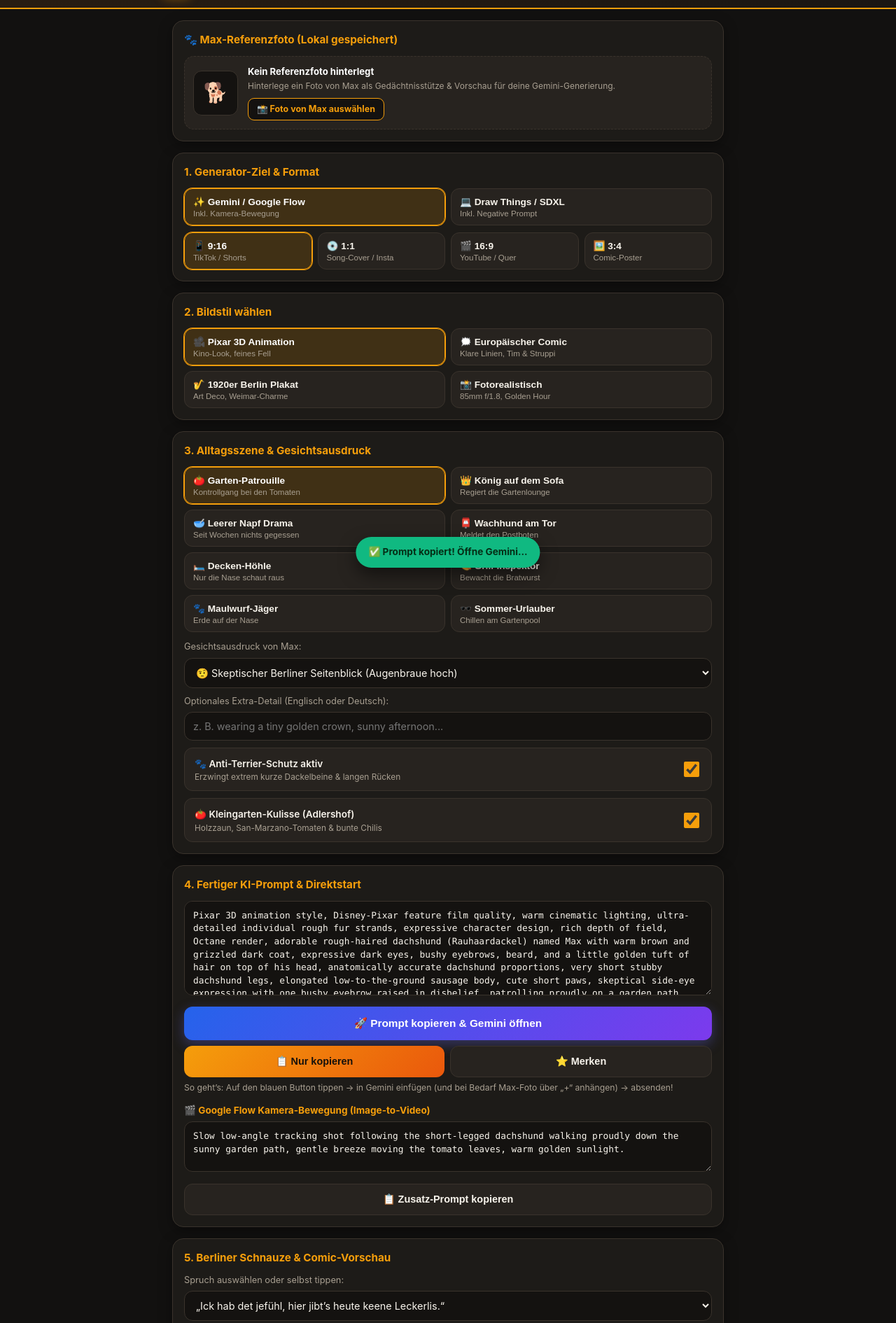
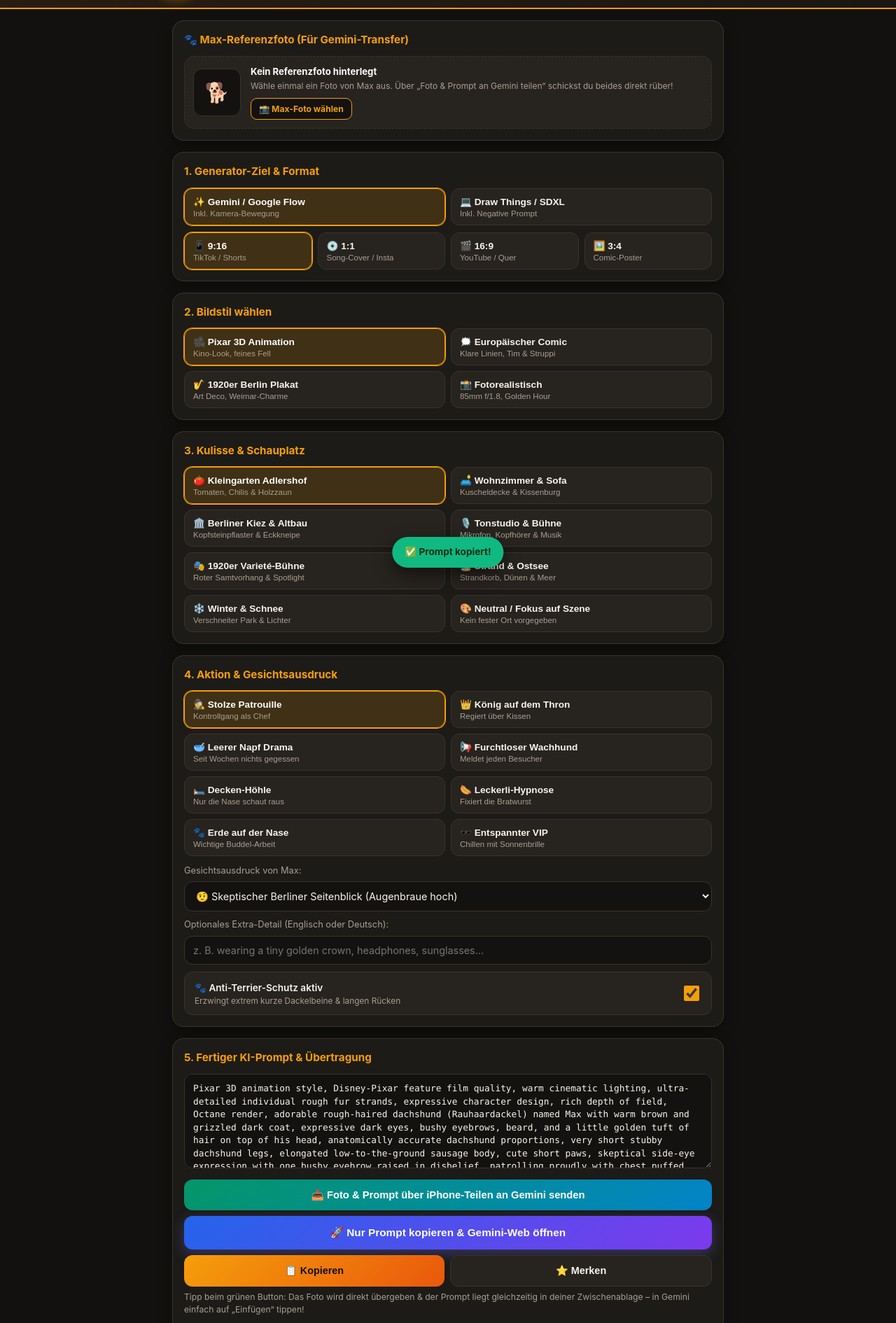
Before and after one commit to Gonzo-Sixty-Five/Dackel-Max-Comic-Studio, a plain HTML site: page index.html in a window 1280 px wide. Shown: the part 69-1959 px from the top of the page at 70% size. Drawn offline with Linux system fonts and the light colour scheme.

Commit message:
Update index.html

```diff
--- a/index.html
+++ b/index.html
@@ -19,8 +19,6 @@
       --cream: #f8f4ec;
       --muted: #a89f91;
       --green: #10b981;
-      --gemini-blue: #3b82f6;
-      --gemini-purple: #8b5cf6;
     }
 
     * {
@@ -134,8 +132,8 @@
     }
 
     .ref-thumb {
-      width: 64px;
-      height: 64px;
+      width: 68px;
+      height: 68px;
       border-radius: 12px;
       background: #141210;
       border: 1px solid var(--border);
@@ -170,15 +168,21 @@
       display: block;
     }
 
+    .ref-actions {
+      display: flex;
+      flex-wrap: wrap;
+      gap: 6px;
+      margin-top: 8px;
+    }
+
     .file-label {
       display: inline-block;
-      margin-top: 8px;
       background: #141210;
       border: 1px solid var(--amber);
       color: var(--amber);
-      padding: 6px 12px;
+      padding: 6px 11px;
       border-radius: 9px;
-      font-size: 0.78rem;
+      font-size: 0.76rem;
       font-weight: 700;
       cursor: pointer;
     }
@@ -328,6 +332,15 @@
       font-size: 0.96rem;
       padding: 15px 16px;
       box-shadow: 0 6px 18px rgba(99, 102, 241, 0.35);
+    }
+
+    .btn-share {
+      width: 100%;
+      flex-basis: 100%;
+      background: linear-gradient(135deg, #059669 0%, #0284c7 100%);
+      color: #fff;
+      font-size: 0.92rem;
+      padding: 13px 16px;
     }
 
     .btn-primary {
@@ -518,15 +531,17 @@
     <!-- 0. Referenzfoto von Max -->
     <section class="card">
       <div class="card-title">
-        <span>🐾 Max-Referenzfoto (Lokal gespeichert)</span>
+        <span>🐾 Max-Referenzfoto (Für Gemini-Transfer)</span>
       </div>
       <div class="ref-box">
         <div class="ref-thumb" id="refThumb">🐕</div>
         <div class="ref-info">
           <strong id="refStatusTitle">Kein Referenzfoto hinterlegt</strong>
-          <span id="refStatusSub">Hinterlege ein Foto von Max als Gedächtnisstütze & Vorschau für deine Gemini-Generierung.</span>
-          <label class="file-label" for="refPhotoInput">📸 Foto von Max auswählen</label>
-          <input type="file" id="refPhotoInput" accept="image/*" style="display:none;" />
+          <span id="refStatusSub">Wähle einmal ein Foto von Max aus. Über „Foto & Prompt an Gemini teilen“ schickst du beides direkt rüber!</span>
+          <div class="ref-actions">
+            <label class="file-label" for="refPhotoInput">📸 Max-Foto wählen</label>
+            <input type="file" id="refPhotoInput" accept="image/*" style="display:none;" />
+          </div>
         </div>
       </div>
     </section>
@@ -592,10 +607,18 @@
       </div>
     </section>
 
-    <!-- 3. Szene & Gesichtsausdruck -->
+    <!-- 3. Kulisse / Umgebung -->
     <section class="card">
       <div class="card-title">
-        <span>3. Alltagsszene & Gesichtsausdruck</span>
+        <span>3. Kulisse & Schauplatz</span>
+      </div>
+      <div class="pill-group" id="settingGroup"></div>
+    </section>
+
+    <!-- 4. Szene & Gesichtsausdruck -->
+    <section class="card">
+      <div class="card-title">
+        <span>4. Aktion & Gesichtsausdruck</span>
       </div>
       <div class="scene-grid" id="sceneGroup"></div>
 
@@ -606,7 +629,7 @@
         <select id="expressionSelect">
           <option value="skeptical">🤨 Skeptischer Berliner Seitenblick (Augenbraue hoch)</option>
           <option value="begging">🥺 Unwiderstehlicher Dackelblick (große Kulleraugen)</option>
-          <option value="proud">👑 Stolzer Kleingarten-Chef (Brust raus)</option>
+          <option value="proud">👑 Stolzer Chef-Blick (Brust raus)</option>
           <option value="sleepy">😴 Tiefenentspannt & verschlafen</option>
           <option value="barking">📢 Lautstark bellender Wachhund</option>
         </select>
@@ -616,7 +639,7 @@
         <label for="customExtra" style="display:block; font-size:0.8rem; color:var(--muted); margin-bottom:6px;">
           Optionales Extra-Detail (Englisch oder Deutsch):
         </label>
-        <input type="text" id="customExtra" placeholder="z. B. wearing a tiny golden crown, sunny afternoon..." />
+        <input type="text" id="customExtra" placeholder="z. B. wearing a tiny golden crown, headphones, sunglasses..." />
       </div>
 
       <div class="toggle-row">
@@ -626,33 +649,28 @@
         </div>
         <input type="checkbox" id="shortLegsToggle" checked />
       </div>
-
-      <div class="toggle-row">
-        <div>
-          <label for="gardenBgToggle">🍅 Kleingarten-Kulisse (Adlershof)</label>
-          <small>Holzzaun, San-Marzano-Tomaten & bunte Chilis</small>
-        </div>
-        <input type="checkbox" id="gardenBgToggle" checked />
-      </div>
     </section>
 
-    <!-- 4. Fertiger Prompt & Gemini-Direktstart -->
+    <!-- 5. Fertiger Prompt & Gemini-Transfer -->
     <section class="card">
       <div class="card-title">
-        <span>4. Fertiger KI-Prompt & Direktstart</span>
+        <span>5. Fertiger KI-Prompt & Übertragung</span>
       </div>
       <textarea id="promptOutput" readonly></textarea>
 
       <div class="btn-row">
+        <button type="button" class="btn btn-share" id="sharePhotoPromptBtn">
+          📤 Foto & Prompt über iPhone-Teilen an Gemini senden
+        </button>
         <button type="button" class="btn btn-gemini" id="openGeminiBtn">
-          🚀 Prompt kopieren & Gemini öffnen
+          🚀 Nur Prompt kopieren & Gemini-Web öffnen
         </button>
-        <button type="button" class="btn btn-primary" id="copyPromptBtn">📋 Nur kopieren</button>
+        <button type="button" class="btn btn-primary" id="copyPromptBtn">📋 Kopieren</button>
         <button type="button" class="btn btn-secondary" id="saveFavBtn">⭐ Merken</button>
       </div>
 
       <div class="helper-note">
-        So geht’s: Auf den blauen Button tippen → in Gemini einfügen (und bei Bedarf Max-Foto über „+“ anhängen) → absenden!
+        Tipp beim grünen Button: Das Foto wird direkt übergeben & der Prompt liegt gleichzeitig in deiner Zwischenablage – in Gemini einfach auf „Einfügen“ tippen!
       </div>
 
       <!-- Zusatzbox je nach Plattform -->
@@ -667,10 +685,10 @@
       </div>
     </section>
 
-    <!-- 5. Berliner Comic-Vorschau & Social Caption -->
+    <!-- 6. Berliner Comic-Vorschau & Social Caption -->
     <section class="card">
       <div class="card-title">
-        <span>5. Berliner Schnauze & Comic-Vorschau</span>
+        <span>6. Berliner Schnauze & Comic-Vorschau</span>
       </div>
       <label for="quoteSelect" style="display:block; font-size:0.8rem; color:var(--muted); margin-bottom:6px;">
         Spruch auswählen oder selbst tippen:
@@ -684,7 +702,7 @@
         </div>
         <div class="max-stage">
           <div class="max-avatar">🐕</div>
-          <div class="stage-caption" id="stageCaption">9:16 • Pixar 3D Animation</div>
+          <div class="stage-caption" id="stageCaption">9:16 • Pixar 3D • Kleingarten</div>
         </div>
       </div>
 
@@ -693,10 +711,10 @@
       </div>
     </section>
 
-    <!-- 6. Gespeicherte Favoriten -->
+    <!-- 7. Gespeicherte Favoriten -->
     <section class="card">
       <div class="card-title">
-        <span>6. Deine gespeicherten Max-Prompts</span>
+        <span>7. Deine gespeicherten Max-Prompts</span>
       </div>
       <div id="favList">
         <div class="helper-note">Noch keine Favoriten gespeichert.</div>
@@ -705,24 +723,83 @@
 
   </main>
 
-  <div class="toast" id="toast">✅ Prompt kopiert! Öffne Gemini...</div>
+  <div class="toast" id="toast">✅ Prompt kopiert!</div>
 
   <script>
+    const SETTINGS = [
+      {
+        id: "garden",
+        icon: "🍅",
+        title: "Kleingarten Adlershof",
+        sub: "Tomaten, Chilis & Holzzaun",
+        prompt: "in a lush sunny Berlin allotment garden (Kleingarten) with wooden picket fence, wooden garden shed, ripe red San Marzano tomatoes and colorful chili plants"
+      },
+      {
+        id: "livingroom",
+        icon: "🛋️",
+        title: "Wohnzimmer & Sofa",
+        sub: "Kuscheldecke & Kissenburg",
+        prompt: "in a cozy warm Berlin apartment living room with plush sofa cushions, soft knitted blankets, warm lamp light and wooden floorboards"
+      },
+      {
+        id: "berlin_kiez",
+        icon: "🏛️",
+        title: "Berliner Kiez & Altbau",
+        sub: "Kopfsteinpflaster & Eckkneipe",
+        prompt: "on a charming historic Berlin cobblestone street with classic Altbau facades, sidewalk trees, vintage street lanterns and a traditional Berlin corner cafe"
+      },
+      {
+        id: "studio",
+        icon: "🎙️",
+        title: "Tonstudio & Bühne",
+        sub: "Mikrofon, Kopfhörer & Musik",
+        prompt: "inside a moody warm home recording studio with a condenser microphone, studio monitors, acoustic panels and warm amber mood lighting"
+      },
+      {
+        id: "cabaret_stage",
+        icon: "🎭",
+        title: "1920er Varieté-Bühne",
+        sub: "Roter Samtvorhang & Spotlight",
+        prompt: "on a glamorous 1920s Berlin cabaret theater stage with heavy red velvet curtains, golden Art Deco ornaments and a dramatic warm spotlight"
+      },
+      {
+        id: "beach",
+        icon: "🏖️",
+        title: "Strand & Ostsee",
+        sub: "Strandkorb, Dünen & Meer",
+        prompt: "on a sunny Baltic Sea sandy beach with grassy dunes, a classic striped wicker beach chair (Strandkorb) and sparkling blue ocean waves"
+      },
+      {
+        id: "winter",
+        icon: "❄️",
+        title: "Winter & Schnee",
+        sub: "Verschneiter Park & Lichter",
+        prompt: "in a magical snowy winter park with fresh white snow, warm golden fairy lights in the background and crisp winter sunshine"
+      },
+      {
+        id: "neutral",
+        icon: "🎨",
+        title: "Neutral / Fokus auf Szene",
+        sub: "Kein fester Ort vorgegeben",
+        prompt: ""
+      }
+    ];
+
     const SCENES = [
       {
         id: "patrol",
-        icon: "🍅",
-        title: "Garten-Patrouille",
-        sub: "Kontrollgang bei den Tomaten",
-        prompt: "patrolling proudly on a garden path between lush green tomato vines heavy with ripe red San Marzano tomatoes and chili bushes",
-        motion: "Slow low-angle tracking shot following the short-legged dachshund walking proudly down the sunny garden path, gentle breeze moving the tomato leaves, warm golden sunlight."
+        icon: "🕵️",
+        title: "Stolze Patrouille",
+        sub: "Kontrollgang als Chef",
+        prompt: "patrolling proudly with chest puffed out, inspecting his territory like the undisputed boss",
+        motion: "Slow low-angle tracking shot following the short-legged dachshund walking proudly, warm cinematic lighting and shallow depth of field."
       },
       {
         id: "sofa",
         icon: "👑",
-        title: "König auf dem Sofa",
-        sub: "Regiert die Gartenlounge",
-        prompt: "sitting majestically like a royal king right in the middle of cozy outdoor rattan sofa cushions, ruling the terrace",
+        title: "König auf dem Thron",
+        sub: "Regiert über Kissen",
+        prompt: "sitting majestically like a royal king right in the middle of plush cushions, ruling the place",
         motion: "Subtle slow push-in camera movement towards the dachshund sitting like a king on the cushions, slight curious ear twitch and blinking eyes."
       },
       {
@@ -730,16 +807,16 @@
         icon: "🥣",
         title: "Leerer Napf Drama",
         sub: "Seit Wochen nichts gegessen",
-        prompt: "sitting dramatically in front of his completely empty dog bowl on rustic tiles, staring upward as if he has not eaten in weeks",
+        prompt: "sitting dramatically in front of his completely empty dog bowl, staring upward as if he has not eaten in weeks",
         motion: "Gentle downward tilt shot ending on the dachshund looking up with huge pleading eyes next to his empty bowl, subtle breathing motion."
       },
       {
         id: "gate",
-        icon: "📮",
-        title: "Wachhund am Tor",
-        sub: "Meldet den Postboten",
-        prompt: "standing heroically with chest puffed out at the wooden garden gate, barking furiously like a mighty watchdog at an approaching postman",
-        motion: "Dynamic handheld low-angle shot at the wooden garden gate as the dachshund barks heroically, shallow depth of field with postman blurred in background."
+        icon: "📢",
+        title: "Furchtloser Wachhund",
+        sub: "Meldet jeden Besucher",
+        prompt: "standing heroically with chest puffed out, barking furiously like a mighty watchdog",
+        motion: "Dynamic handheld low-angle shot as the dachshund barks heroically, shallow depth of field and cinematic golden light."
       },
       {
         id: "blanket",
@@ -747,31 +824,31 @@
         title: "Decken-Höhle",
         sub: "Nur die Nase schaut raus",
         prompt: "snuggled deeply inside a warm cozy fleece blanket cave, only his wet black nose, beard, and bushy eyebrows peeking out curiously",
-        motion: "Very slow intimate close-up on the dachshund's nose and eyes peeking out from the warm fleece blanket, soft morning light dust motes."
+        motion: "Very slow intimate close-up on the dachshund's nose and eyes peeking out from the warm fleece blanket, soft light dust motes."
       },
       {
         id: "grill",
         icon: "🌭",
-        title: "Grill-Inspektor",
-        sub: "Bewacht die Bratwurst",
-        prompt: "sitting laser-focused next to a smoking charcoal barbecue grill in the garden, hypnotized by sizzling sausages",
-        motion: "Slow cinematic orbit around the dachshund staring intensely at the smoking grill, rising wisps of barbecue smoke in golden evening light."
+        title: "Leckerli-Hypnose",
+        sub: "Fixiert die Bratwurst",
+        prompt: "sitting laser-focused and hypnotized, staring intensely at a delicious sizzling sausage just out of reach",
+        motion: "Slow cinematic orbit around the dachshund staring intensely with raised eyebrows, subtle head tilt."
       },
       {
         id: "digging",
         icon: "🐾",
-        title: "Maulwurf-Jäger",
-        sub: "Erde auf der Nase",
-        prompt: "with a smudge of fresh dark garden soil on his nose and beard after digging an important hole next to a flower bed",
-        motion: "Playful low-angle camera push-in as the dachshund proudly stands beside a freshly dug hole with dirt on his nose, tail wagging slightly."
+        title: "Erde auf der Nase",
+        sub: "Wichtige Buddel-Arbeit",
+        prompt: "with a cute smudge of fresh dark soil on his wet nose and beard after doing important digging work",
+        motion: "Playful low-angle camera push-in as the dachshund proudly poses with a smudge of dirt on his nose, tail wagging slightly."
       },
       {
-        id: "pool",
+        id: "vip",
         icon: "🕶️",
-        title: "Sommer-Urlauber",
-        sub: "Chillen am Gartenpool",
-        prompt: "lounging coolly on a striped beach towel next to a round garden pool in summer sunshine, looking like a relaxed VIP",
-        motion: "Smooth horizontal pan across the sunny garden pool deck revealing the dachshund relaxing like a VIP on a striped towel, shimmering water reflections."
+        title: "Entspannter VIP",
+        sub: "Chillen mit Sonnenbrille",
+        prompt: "lounging coolly like a relaxed VIP superstar wearing tiny retro sunglasses",
+        motion: "Smooth horizontal pan revealing the dachshund relaxing like a cool VIP superstar, subtle head nod."
       }
     ];
 
@@ -792,32 +869,33 @@
 
     const QUOTES = [
       "„Ick hab det jefühl, hier jibt’s heute keene Leckerlis.“",
-      "„Det sind MEINE San-Marzano-Tomaten, klar soweit?“",
-      "„Postbote? Ick regier’ det hier seit 2015, Keule!“",
+      "„Det is MEIN Revier, klar soweit?“",
+      "„Ick regier’ det hier seit 2015, Keule!“",
       "„Kurze Beene, aber ’n Herz wie’n Berliner Bär.“",
       "„Ick bin nich stur. Ick hab nur ’n festen Standpunkt.“",
       "„Det Napf-Echo is heute wieder unerträglich laut.“",
-      "„Adlershof-Kontrollgang beendet. Allet meins.“"
+      "„Kontrollgang beendet. Allet meins.“"
     ];
 
     const state = {
       platform: "gemini",
       ratio: "9:16",
       style: "pixar",
+      settingId: "garden",
       sceneId: "patrol",
       expression: "skeptical",
       customExtra: "",
       shortLegs: true,
-      gardenBg: true,
-      quote: QUOTES[0]
+      quote: QUOTES[0],
+      refDataUrl: null
     };
 
     // DOM Elements
+    const settingGroup = document.getElementById("settingGroup");
     const sceneGroup = document.getElementById("sceneGroup");
     const expressionSelect = document.getElementById("expressionSelect");
     const customExtra = document.getElementById("customExtra");
     const shortLegsToggle = document.getElementById("shortLegsToggle");
-    const gardenBgToggle = document.getElementById("gardenBgToggle");
     const promptOutput = document.getElementById("promptOutput");
     const extraOutput = document.getElementById("extraOutput");
     const extraBoxTitle = document.getElementById("extraBoxTitle");
@@ -830,7 +908,23 @@
     const toast = document.getElementById("toast");
 
     function init() {
-      // Render scenes
+      // Render settings (Kulissen)
+      SETTINGS.forEach(st => {
+        const btn = document.createElement("button");
+        btn.type = "button";
+        btn.className = "pill-btn" + (st.id === state.settingId ? " active" : "");
+        btn.dataset.setting = st.id;
+        btn.innerHTML = `${st.icon} ${st.title}<span class="sub">${st.sub}</span>`;
+        btn.addEventListener("click", () => {
+          state.settingId = st.id;
+          document.querySelectorAll("#settingGroup .pill-btn").forEach(b => b.classList.remove("active"));
+          btn.classList.add("active");
+          updateAll();
+        });
+        settingGroup.appendChild(btn);
+      });
+
+      // Render scenes (Aktionen)
       SCENES.forEach(s => {
         const btn = document.createElement("button");
         btn.type = "button";
@@ -864,7 +958,6 @@
       expressionSelect.addEventListener("change", e => { state.expression = e.target.value; updateAll(); });
       customExtra.addEventListener("input", e => { state.customExtra = e.target.value; updateAll(); });
       shortLegsToggle.addEventListener("change", e => { state.shortLegs = e.target.checked; updateAll(); });
-      gardenBgToggle.addEventListener("change", e => { state.gardenBg = e.target.checked; updateAll(); });
 
       quoteSelect.addEventListener("change", e => {
         state.quote = e.target.value;
@@ -881,7 +974,8 @@
       document.getElementById("refPhotoInput").addEventListener("change", handleRefPhotoUpload);
       loadSavedRefPhoto();
 
-      // Copy & Open Gemini Actions
+      // Actions
+      document.getElementById("sharePhotoPromptBtn").addEventListener("click", sharePhotoAndPrompt);
       document.getElementById("openGeminiBtn").addEventListener("click", copyAndOpenGemini);
       document.getElementById("copyPromptBtn").addEventListener("click", () => copyText(promptOutput.value, "copyPromptBtn", "✅ Kopiert!"));
       document.getElementById("copyExtraBtn").addEventListener("click", () => copyText(extraOutput.value, "copyExtraBtn", "✅ Kopiert!"));
@@ -899,9 +993,8 @@
       reader.onload = function(evt) {
         const img = new Image();
         img.onload = function() {
-          // Resize small thumbnail for localStorage safety
           const canvas = document.createElement("canvas");
-          const maxSize = 240;
+          const maxSize = 640;
           let w = img.width;
           let h = img.height;
           if (w > h) {
@@ -912,12 +1005,12 @@
           canvas.width = w;
           canvas.height = h;
           canvas.getContext("2d").drawImage(img, 0, 0, w, h);
-          const dataUrl = canvas.toDataURL("image/jpeg", 0.82);
+          const dataUrl = canvas.toDataURL("image/jpeg", 0.85);
           try {
             localStorage.setItem("pictureMaxRefPhoto", dataUrl);
           } catch (err) {}
           applyRefPhoto(dataUrl);
-          showToast("✅ Max-Referenzfoto gespeichert!");
+          showToast("✅ Max-Foto gespeichert & bereit zum Teilen!");
         };
         img.src = evt.target.result;
       };
@@ -932,10 +1025,49 @@
     }
 
     function applyRefPhoto(dataUrl) {
+      state.refDataUrl = dataUrl;
       document.getElementById("refThumb").innerHTML = `<img src="${dataUrl}" alt="Max" />`;
       document.getElementById("headerAvatar").innerHTML = `<img src="${dataUrl}" alt="Max" />`;
-      document.getElementById("refStatusTitle").textContent = "Max-Referenzfoto aktiv ✓";
-      document.getElementById("refStatusSub").textContent = "Beim Öffnen von Gemini einfach dein Max-Foto über „+“ aus den Fotos anhängen!";
+      document.getElementById("refStatusTitle").textContent = "Max-Referenzfoto bereit ✓";
+      document.getElementById("refStatusSub").textContent = "Tippe unten auf den grünen Button, um Foto & Prompt gemeinsam an Gemini zu senden.";
+    }
+
+    function dataURLtoFile(dataurl, filename) {
+      const arr = dataurl.split(',');
+      const mime = arr[0].match(/:(.*?);/)[1];
+      const bstr = atob(arr[1]);
+      let n = bstr.length;
+      const u8arr = new Uint8Array(n);
+      while (n--) {
+        u8arr[n] = bstr.charCodeAt(n);
+      }
+      return new File([u8arr], filename, { type: mime });
+    }
+
+    async function sharePhotoAndPrompt() {
+      const text = promptOutput.value;
+      fallbackCopy(text);
+
+      if (!state.refDataUrl) {
+        showToast("⚠️ Bitte oben erst ein Foto von Max auswählen!");
+        return;
+      }
+
+      try {
+        const file = dataURLtoFile(state.refDataUrl, "dackel-max-referenz.jpg");
+        if (navigator.canShare && navigator.canShare({ files: [file] })) {
+          showToast("✅ Prompt kopiert! Wähle jetzt Gemini im Menü...");
+          await navigator.share({
+            files: [file],
+            text: text
+          });
+        } else {
+          showToast("✅ Prompt kopiert! Weiterleitung zu Gemini...");
+          setTimeout(() => { window.location.href = "https://gemini.google.com/app"; }, 500);
+        }
+      } catch (err) {
+        // User cancelled share or fallback
+      }
     }
 
     function setupPillGroup(groupId, dataAttr, callback) {
@@ -951,6 +1083,8 @@
 
     function buildPrompt() {
       const sceneObj = SCENES.find(s => s.id === state.sceneId) || SCENES[0];
+      const settingObj = SETTINGS.find(st => st.id === state.settingId) || SETTINGS[0];
+
       const parts = [
         STYLES[state.style],
         "adorable rough-haired dachshund (Rauhaardackel) named Max with warm brown and grizzled dark coat, expressive dark eyes, bushy eyebrows, beard, and a little golden tuft of hair on top of his head"
@@ -963,8 +1097,8 @@
       parts.push(EXPRESSIONS[state.expression]);
       parts.push(sceneObj.prompt);
 
-      if (state.gardenBg) {
-        parts.push("in a lush sunny Berlin allotment garden (Kleingarten) with wooden picket fence, ripe red San Marzano tomatoes and colorful chili plants");
+      if (settingObj.prompt) {
+        parts.push(settingObj.prompt);
       }
 
       if (state.customExtra.trim()) {
@@ -998,7 +1132,8 @@
         cabaret: "1920er Plakat",
         photo: "Foto-Look"
       };
-      stageCaption.textContent = `${state.ratio} • ${styleNames[state.style]}`;
+      const settingObj = SETTINGS.find(st => st.id === state.settingId) || SETTINGS[0];
+      stageCaption.textContent = `${state.ratio} • ${styleNames[state.style]} • ${settingObj.title}`;
 
       comicPreview.className = "comic-preview";
       if (state.ratio === "9:16") comicPreview.classList.add("ratio-9-16");
@@ -1055,7 +1190,7 @@
     function showToast(msg) {
       toast.textContent = msg;
       toast.classList.add("show");
-      setTimeout(() => toast.classList.remove("show"), 2600);
+      setTimeout(() => toast.classList.remove("show"), 2800);
     }
 
     function getFavorites() {
@@ -1068,10 +1203,11 @@
 
     function saveFavorite() {
       const sceneObj = SCENES.find(s => s.id === state.sceneId) || SCENES[0];
+      const settingObj = SETTINGS.find(st => st.id === state.settingId) || SETTINGS[0];
       const favs = getFavorites();
       favs.unshift({
         id: Date.now(),
-        title: `${sceneObj.icon} ${sceneObj.title} (${state.ratio})`,
+        title: `${sceneObj.icon} ${sceneObj.title} • ${settingObj.title}`,
         prompt: promptOutput.value
       });
       localStorage.setItem("pictureMaxFavs", JSON.stringify(favs.slice(0, 15)));
```
